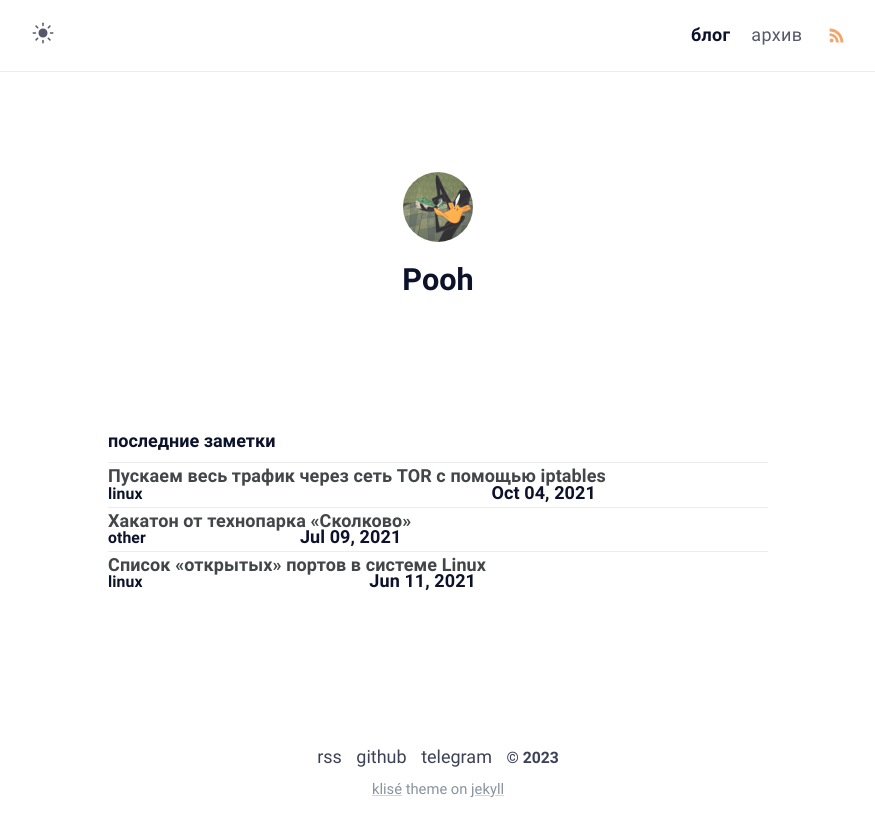
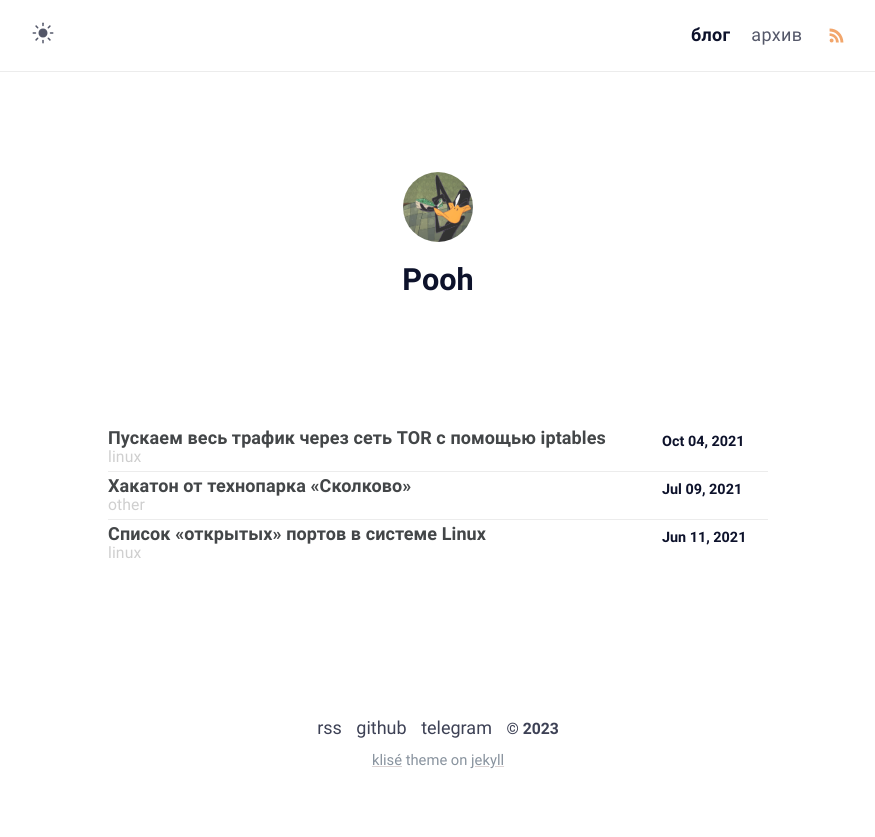
Before and after one commit to pooh2pooh/pooh2pooh.github.io, a Jekyll site: the page built from index.md, in a window 1280 px wide. Shown: the top 837 px of the page, without its empty margins (202-1077 px from the left). Built offline with Jekyll 4.4.1, drawn with Linux system fonts in a browser that asks for light colours.

Commit message:
finally cosmetic fixes

```diff
--- a/_layouts/404.html
+++ b/_layouts/404.html
@@ -33,8 +33,8 @@ layout: compress
       <div class="not-found">
         <div class="container">
           <div class="title">404</div>
-          <p class="phrase">😕 Hmm... Seems you lost from my journey.</p>
-          <a class="solution" href="{{ site.url }}">back home</a>
+          <p class="phrase">😕 хм... Возможно здесь раньше что-то и было.</p>
+          <a class="solution" href="{{ site.url }}">перейти в блог</a>
         </div>
       </div>
     </main>
--- a/_layouts/home.html
+++ b/_layouts/home.html
@@ -3,18 +3,18 @@ layout: default
 home: true
 ---
 
-<h3 class="posts-item-note" aria-label="Recent Posts">последние заметки</h3>
+<!-- <h3 class="posts-item-note" aria-label="Recent Posts">последние заметки</h3> -->
 {%- for post in site.posts limit: site.number_of_posts -%}
-<article class="post-item">
-  <h4 class="post-item-title" style="line-height: 0.9;">
+<article class="post-item" style="position: relative;">
+  <h4 class="post-item-title" style="line-height: 1;">
     <a href="{{ post.url }}" style="font-weight:bold;">{{ post.title | escape }}</a>
     <br>
-    <small class="footer_copyright" style="font-weight:bold;">
+    <small class="footer_copyright" style="color: #cfcfcf;">
       {% if post.categories.size > 0 %}
         {{ post.categories | first }}
       {% endif %}
     </small>
-    <span class="post-item-date" style="float: right;">{{ post.date | date: "%b %d, %Y" }}</span>
   </h4>
+  <span class="post-item-date" style="position: absolute; right: 0; font-size: 0.8em;">{{ post.date | date: "%b %d, %Y" }}</span>
 </article>
 {%- endfor -%}
```
